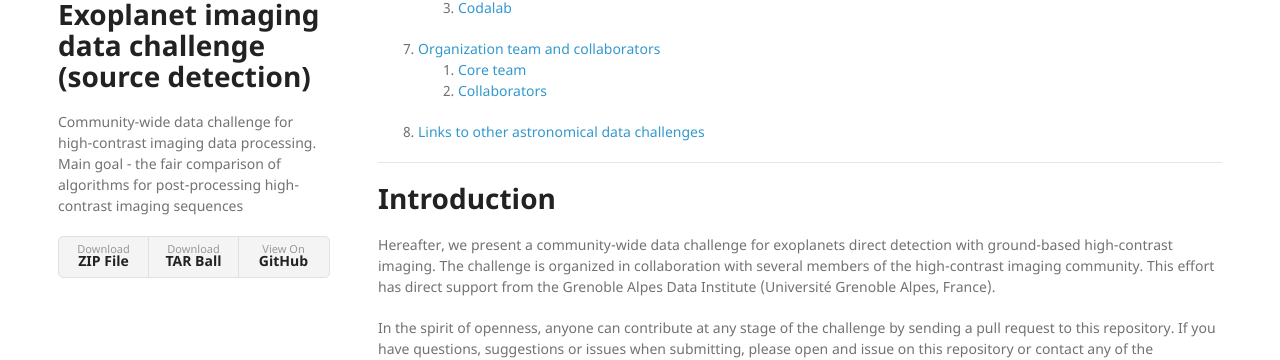
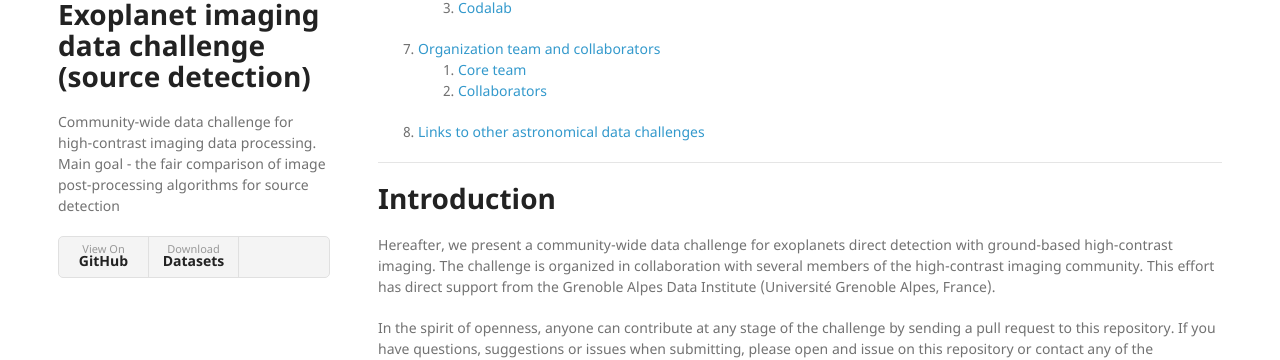
Before and after one commit to carlgogo/exoimaging_challenge, a Jekyll site: the page built from index.md, in a window 1280 px wide. Shown: the part 334-694 px from the top of the page. Built offline with Jekyll 4.4.1, drawn with Linux system fonts in a browser that asks for light colours; nearby versions of some CDN libraries; our own code applies the rules of GitHub Pages for plain Markdown files.

Commit message:
adding zenodo link

```diff
--- a/_config.yml
+++ b/_config.yml
@@ -1,5 +1,5 @@
 title: Exoplanet imaging data challenge (source detection)
-description: Community-wide data challenge for high-contrast imaging data processing. Main goal - the fair comparison of algorithms for post-processing high-contrast imaging sequences
+description: Community-wide data challenge for high-contrast imaging data processing. Main goal - the fair comparison of image post-processing algorithms for source detection
 markdown: kramdown
 show_downloads: true
 git_branch: master
--- a/_layouts/default.html
+++ b/_layouts/default.html
@@ -38,9 +38,8 @@
 
         {% if site.show_downloads %}
           <ul class="downloads">
-            <li><a href="{{ site.github.zip_url }}">Download <strong>ZIP File</strong></a></li>
-            <li><a href="{{ site.github.tar_url }}">Download <strong>TAR Ball</strong></a></li>
             <li><a href="{{ site.github.repository_url }}">View On <strong>GitHub</strong></a></li>
+            <li><a href="https://www.zenodo.org/">Download <strong>Datasets</strong></a></li>
           </ul>
         {% endif %}
 
```
